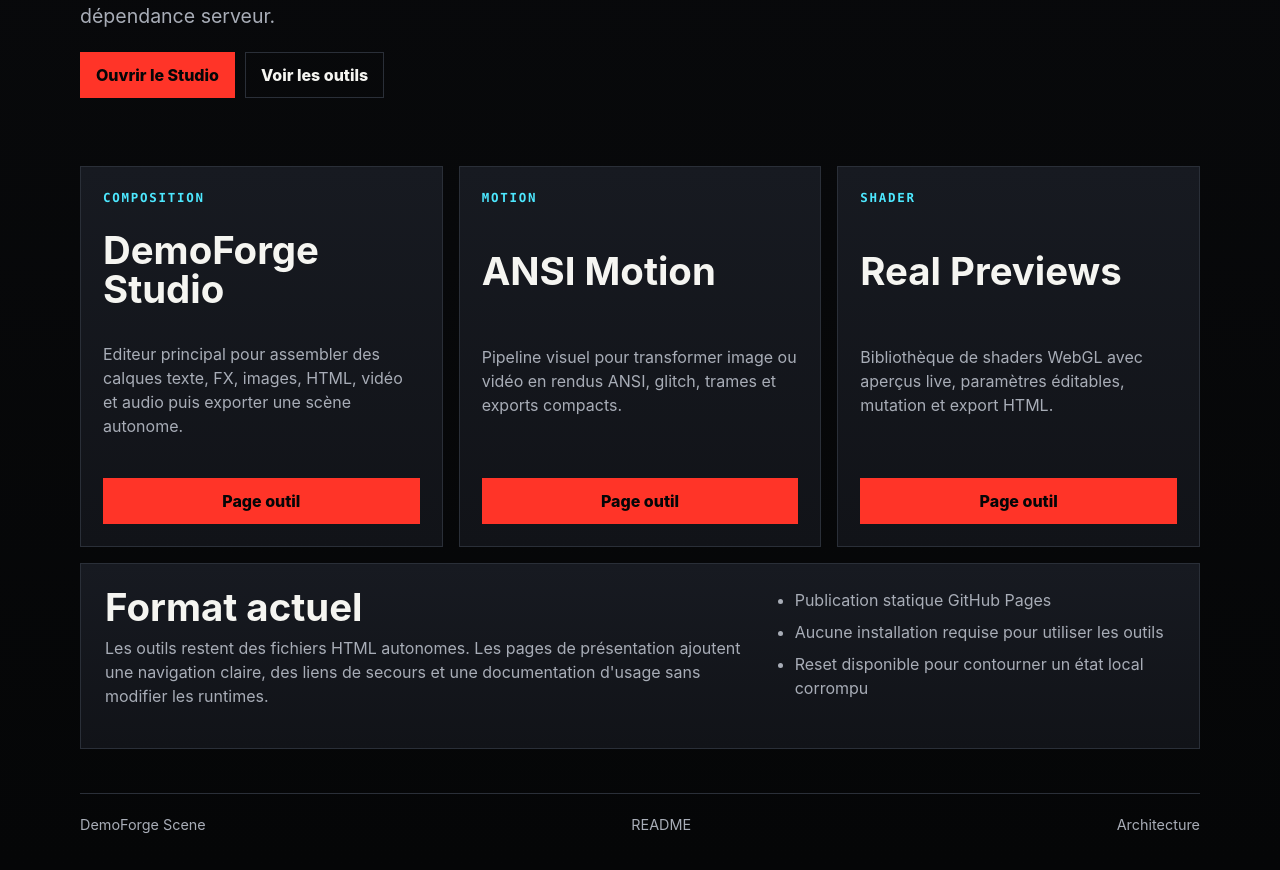
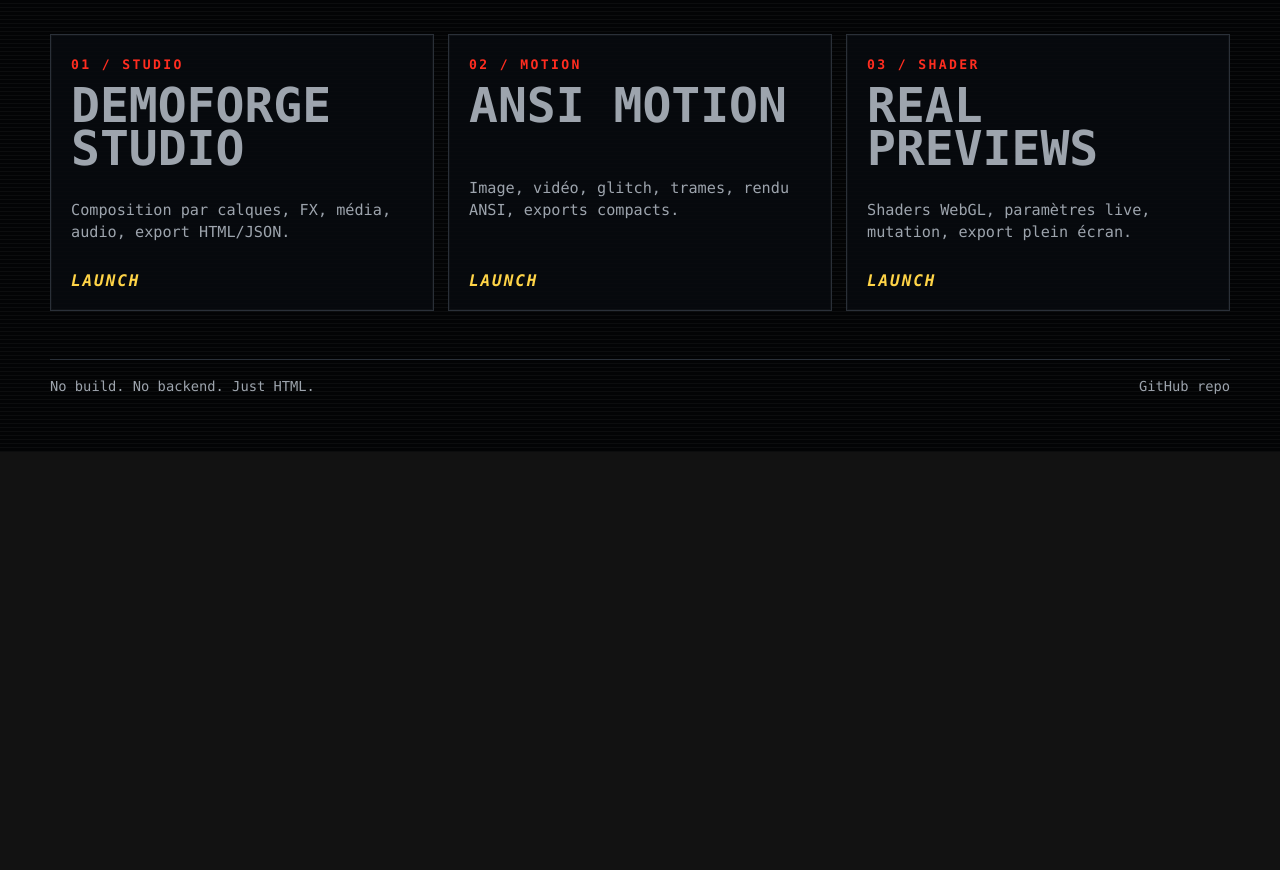
Before and after one commit to bizc0m/Demoforge-Scene, a website: page index.html in a window 1280 px wide. Shown: the part 838-1708 px from the top of the page. After the commit the page ends 1290 px from the top, so only its background shows below. Drawn offline with Linux system fonts and the light colour scheme.

Commit message:
Simplify Pages hub

```diff
--- a/assets/site.css
+++ /dev/null
@@ -1,295 +0,0 @@
-:root {
-  --bg: #08090b;
-  --panel: #111318;
-  --panel-strong: #171a21;
-  --text: #f5f5f1;
-  --muted: #a8adb7;
-  --line: #2a2f38;
-  --red: #ff3428;
-  --cyan: #4de8ff;
-  --yellow: #f0c94a;
-  --green: #52e080;
-  --max: 1120px;
-}
-
-* {
-  box-sizing: border-box;
-}
-
-html {
-  color-scheme: dark;
-}
-
-body {
-  margin: 0;
-  min-height: 100vh;
-  background:
-    linear-gradient(135deg, rgba(255, 52, 40, .17), transparent 28%),
-    radial-gradient(circle at 78% 8%, rgba(77, 232, 255, .13), transparent 30%),
-    linear-gradient(180deg, #0b0c10 0%, var(--bg) 46%, #050607 100%);
-  color: var(--text);
-  font-family: Inter, ui-sans-serif, system-ui, -apple-system, BlinkMacSystemFont, "Segoe UI", sans-serif;
-  line-height: 1.5;
-}
-
-a {
-  color: inherit;
-}
-
-.skip-link {
-  position: absolute;
-  left: 16px;
-  top: -48px;
-  z-index: 10;
-  background: var(--text);
-  color: #000;
-  padding: 10px 12px;
-}
-
-.skip-link:focus {
-  top: 16px;
-}
-
-.site-header,
-.site-footer,
-main {
-  width: min(var(--max), calc(100% - 32px));
-  margin: 0 auto;
-}
-
-.site-header {
-  display: flex;
-  align-items: center;
-  justify-content: space-between;
-  gap: 20px;
-  padding: 22px 0;
-  border-bottom: 1px solid var(--line);
-}
-
-.brand {
-  display: inline-flex;
-  align-items: center;
-  gap: 10px;
-  text-decoration: none;
-  font-weight: 900;
-  letter-spacing: .02em;
-  text-transform: uppercase;
-}
-
-.brand-mark {
-  display: inline-grid;
-  width: 34px;
-  height: 34px;
-  place-items: center;
-  background: var(--red);
-  color: #050607;
-  font-family: ui-monospace, SFMono-Regular, Menlo, Monaco, Consolas, monospace;
-  font-size: .85rem;
-}
-
-.top-nav {
-  display: flex;
-  flex-wrap: wrap;
-  justify-content: flex-end;
-  gap: 14px;
-  color: var(--muted);
-  font-size: .9rem;
-  font-weight: 750;
-}
-
-.top-nav a,
-.site-footer a {
-  text-decoration: none;
-}
-
-.top-nav a:hover,
-.site-footer a:hover {
-  color: var(--cyan);
-}
-
-main {
-  padding: clamp(34px, 7vw, 82px) 0 44px;
-}
-
-.hero {
-  display: grid;
-  gap: 20px;
-  max-width: 900px;
-  padding-bottom: clamp(32px, 6vw, 68px);
-}
-
-.eyebrow,
-.tool-kicker,
-.meta-label {
-  margin: 0;
-  color: var(--cyan);
-  font-family: ui-monospace, SFMono-Regular, Menlo, Monaco, Consolas, monospace;
-  font-size: .78rem;
-  font-weight: 900;
-  letter-spacing: .14em;
-  text-transform: uppercase;
-}
-
-h1,
-h2,
-p {
-  margin-top: 0;
-}
-
-h1 {
-  margin-bottom: 0;
-  max-width: 860px;
-  font-size: clamp(2.9rem, 9vw, 7rem);
-  line-height: .88;
-  text-transform: uppercase;
-}
-
-h2 {
-  margin-bottom: 10px;
-  font-size: clamp(1.5rem, 3vw, 2.4rem);
-  line-height: 1;
-}
-
-.hero-copy {
-  max-width: 680px;
-  margin-bottom: 0;
-  color: var(--muted);
-  font-size: clamp(1rem, 2vw, 1.22rem);
-}
-
-.hero-actions,
-.tool-actions {
-  display: flex;
-  flex-wrap: wrap;
-  gap: 10px;
-}
-
-.button,
-.card-link {
-  display: inline-flex;
-  min-height: 44px;
-  align-items: center;
-  justify-content: center;
-  border: 1px solid var(--line);
-  padding: 10px 15px;
-  color: var(--text);
-  text-decoration: none;
-  font-weight: 850;
-}
-
-.button.primary,
-.card-link {
-  border-color: var(--red);
-  background: var(--red);
-  color: #050607;
-}
-
-.button:hover,
-.card-link:hover {
-  border-color: var(--cyan);
-}
-
-.tool-grid {
-  display: grid;
-  grid-template-columns: repeat(3, minmax(0, 1fr));
-  gap: 16px;
-}
-
-.tool-card,
-.status-panel,
-.tool-detail {
-  border: 1px solid var(--line);
-  background: linear-gradient(180deg, var(--panel-strong), var(--panel));
-}
-
-.tool-card {
-  display: flex;
-  min-height: 292px;
-  flex-direction: column;
-  justify-content: space-between;
-  gap: 24px;
-  padding: 22px;
-}
-
-.tool-card p:not(.tool-kicker),
-.tool-detail p,
-.status-panel p,
-.check-list {
-  color: var(--muted);
-}
-
-.status-panel {
-  display: grid;
-  grid-template-columns: minmax(0, 1fr) minmax(260px, .62fr);
-  gap: 24px;
-  margin-top: 16px;
-  padding: 24px;
-}
-
-.check-list {
-  margin: 0;
-  padding-left: 20px;
-}
-
-.check-list li + li {
-  margin-top: 8px;
-}
-
-.tool-detail {
-  display: grid;
-  grid-template-columns: minmax(0, 1fr) 320px;
-  gap: 24px;
-  padding: clamp(22px, 4vw, 34px);
-}
-
-.tool-meta {
-  display: grid;
-  gap: 14px;
-  align-content: start;
-}
-
-.meta-box {
-  border: 1px solid var(--line);
-  background: rgba(0, 0, 0, .18);
-  padding: 14px;
-}
-
-.meta-box p {
-  margin-bottom: 0;
-}
-
-.site-footer {
-  display: flex;
-  flex-wrap: wrap;
-  gap: 14px;
-  justify-content: space-between;
-  border-top: 1px solid var(--line);
-  padding: 20px 0 34px;
-  color: var(--muted);
-  font-size: .9rem;
-}
-
-@media (max-width: 860px) {
-  .site-header,
-  .status-panel,
-  .tool-detail {
-    grid-template-columns: 1fr;
-  }
-
-  .site-header {
-    align-items: flex-start;
-    flex-direction: column;
-  }
-
-  .top-nav {
-    justify-content: flex-start;
-  }
-
-  .tool-grid {
-    grid-template-columns: 1fr;
-  }
-
-  .tool-card {
-    min-height: 220px;
-  }
-}
--- a/index.html
+++ b/index.html
@@ -4,76 +4,216 @@
   <meta charset="utf-8">
   <meta name="viewport" content="width=device-width, initial-scale=1">
   <title>DemoForge Scene</title>
-  <meta name="description" content="DemoForge Scene regroupe trois outils web pour créer, animer et exporter des scènes demoscene directement dans le navigateur.">
-  <link rel="stylesheet" href="assets/site.css">
+  <meta name="description" content="DemoForge Scene : hub demoscene simple vers Studio, ANSI Motion et Shader Real Previews.">
+  <style>
+    :root {
+      --bg: #030405;
+      --text: #f7f2e8;
+      --muted: #9da4ad;
+      --red: #ff2d20;
+      --cyan: #44efff;
+      --yellow: #ffd447;
+      --line: #2a3038;
+    }
+
+    * {
+      box-sizing: border-box;
+    }
+
+    html {
+      color-scheme: dark;
+    }
+
+    body {
+      margin: 0;
+      min-height: 100vh;
+      overflow-x: hidden;
+      background:
+        repeating-linear-gradient(0deg, rgba(255,255,255,.035) 0 1px, transparent 1px 4px),
+        radial-gradient(circle at 20% 16%, rgba(255,45,32,.26), transparent 28%),
+        radial-gradient(circle at 84% 20%, rgba(68,239,255,.2), transparent 30%),
+        linear-gradient(180deg, #111217 0%, var(--bg) 58%);
+      color: var(--text);
+      font-family: ui-monospace, SFMono-Regular, Menlo, Monaco, Consolas, "Liberation Mono", monospace;
+    }
+
+    main {
+      display: grid;
+      width: min(1180px, calc(100% - 28px));
+      min-height: 100vh;
+      margin: 0 auto;
+      padding: clamp(24px, 5vw, 58px) 0;
+      align-content: center;
+      gap: clamp(26px, 5vw, 48px);
+    }
+
+    header {
+      display: grid;
+      gap: 14px;
+    }
+
+    .kicker {
+      color: var(--cyan);
+      font-size: clamp(.78rem, 2vw, 1rem);
+      font-weight: 900;
+      letter-spacing: .22em;
+      text-transform: uppercase;
+    }
+
+    h1 {
+      max-width: 1000px;
+      margin: 0;
+      font-size: clamp(4.2rem, 17vw, 13.5rem);
+      line-height: .76;
+      letter-spacing: 0;
+      text-transform: uppercase;
+      text-shadow:
+        4px 0 0 rgba(255,45,32,.65),
+        -4px 0 0 rgba(68,239,255,.45);
+    }
+
+    .lead {
+      max-width: 760px;
+      margin: 0;
+      color: var(--muted);
+      font-size: clamp(1rem, 2.5vw, 1.35rem);
+      line-height: 1.45;
+    }
+
+    .tools {
+      display: grid;
+      grid-template-columns: repeat(3, minmax(0, 1fr));
+      gap: 14px;
+    }
+
+    .tool {
+      display: grid;
+      min-height: 220px;
+      align-content: space-between;
+      gap: 28px;
+      border: 1px solid var(--line);
+      background: rgba(8, 10, 14, .86);
+      padding: 20px;
+      color: inherit;
+      text-decoration: none;
+      box-shadow: inset 0 0 0 1px rgba(255,255,255,.03);
+    }
+
+    .tool:hover {
+      border-color: var(--cyan);
+      background: rgba(18, 22, 28, .94);
+      transform: translateY(-2px);
+    }
+
+    .tool b {
+      display: block;
+      color: var(--red);
+      font-size: .82rem;
+      letter-spacing: .18em;
+      text-transform: uppercase;
+    }
+
+    .tool strong {
+      display: block;
+      margin-top: 10px;
+      font-size: clamp(1.6rem, 4vw, 3rem);
+      line-height: .9;
+      text-transform: uppercase;
+    }
+
+    .tool span {
+      color: var(--muted);
+      font-size: .95rem;
+      line-height: 1.45;
+    }
+
+    .open {
+      color: var(--yellow);
+      font-weight: 900;
+      letter-spacing: .12em;
+      text-transform: uppercase;
+    }
+
+    footer {
+      display: flex;
+      flex-wrap: wrap;
+      gap: 14px;
+      justify-content: space-between;
+      border-top: 1px solid var(--line);
+      padding-top: 18px;
+      color: var(--muted);
+      font-size: .86rem;
+    }
+
+    footer a {
+      color: var(--muted);
+      text-decoration: none;
+    }
+
+    footer a:hover {
+      color: var(--cyan);
+    }
+
+    @media (max-width: 820px) {
+      main {
+        align-content: start;
+      }
+
+      h1 {
+        font-size: clamp(3.3rem, 19vw, 6rem);
+      }
+
+      .tools {
+        grid-template-columns: 1fr;
+      }
+
+      .tool {
+        min-height: 170px;
+      }
+    }
+  </style>
 </head>
 <body>
-  <a class="skip-link" href="#main">Aller au contenu</a>
+  <main>
+    <header>
+      <div class="kicker">DemoForge Scene / GitHub Pages</div>
+      <h1>Choose your demo weapon</h1>
+      <p class="lead">Une seule page. Trois outils. Tout tourne dans le navigateur.</p>
+    </header>
 
-  <header class="site-header">
-    <a class="brand" href="index.html" aria-label="DemoForge Scene">
-      <span class="brand-mark">DF</span>
-      <span>DemoForge Scene</span>
-    </a>
-    <nav class="top-nav" aria-label="Navigation principale">
-      <a href="tools/studio.html">Studio</a>
-      <a href="tools/ansi-motion.html">ANSI Motion</a>
-      <a href="tools/shader-previews.html">Shader</a>
-      <a href="https://github.com/bizc0m/Demoforge-Scene">GitHub</a>
-    </nav>
-  </header>
+    <section class="tools" aria-label="Outils DemoForge">
+      <a class="tool" href="DemoForge_Studio.html?reset=1">
+        <span>
+          <b>01 / Studio</b>
+          <strong>DemoForge Studio</strong>
+        </span>
+        <span>Composition par calques, FX, média, audio, export HTML/JSON.</span>
+        <i class="open">Launch</i>
+      </a>
 
-  <main id="main">
-    <section class="hero">
-      <p class="eyebrow">Browser demoscene toolkit</p>
-      <h1>Créer des scènes, tester des effets, exporter des démos.</h1>
-      <p class="hero-copy">Un hub GitHub Pages stable pour ouvrir chaque outil DemoForge sans dépendance serveur.</p>
-      <div class="hero-actions">
-        <a class="button primary" href="tools/studio.html">Ouvrir le Studio</a>
-        <a class="button" href="tools/ansi-motion.html">Voir les outils</a>
-      </div>
+      <a class="tool" href="DemoForge_ANSI_Motion.html">
+        <span>
+          <b>02 / Motion</b>
+          <strong>ANSI Motion</strong>
+        </span>
+        <span>Image, vidéo, glitch, trames, rendu ANSI, exports compacts.</span>
+        <i class="open">Launch</i>
+      </a>
+
+      <a class="tool" href="demoforge_shader_v0_6_1_real_previews.html">
+        <span>
+          <b>03 / Shader</b>
+          <strong>Real Previews</strong>
+        </span>
+        <span>Shaders WebGL, paramètres live, mutation, export plein écran.</span>
+        <i class="open">Launch</i>
+      </a>
     </section>
 
-    <section class="tool-grid" aria-label="Outils DemoForge">
-      <article class="tool-card">
-        <p class="tool-kicker">Composition</p>
-        <h2>DemoForge Studio</h2>
-        <p>Editeur principal pour assembler des calques texte, FX, images, HTML, vidéo et audio puis exporter une scène autonome.</p>
-        <a class="card-link" href="tools/studio.html">Page outil</a>
-      </article>
-
-      <article class="tool-card">
-        <p class="tool-kicker">Motion</p>
-        <h2>ANSI Motion</h2>
-        <p>Pipeline visuel pour transformer image ou vidéo en rendus ANSI, glitch, trames et exports compacts.</p>
-        <a class="card-link" href="tools/ansi-motion.html">Page outil</a>
-      </article>
-
-      <article class="tool-card">
-        <p class="tool-kicker">Shader</p>
-        <h2>Real Previews</h2>
-        <p>Bibliothèque de shaders WebGL avec aperçus live, paramètres éditables, mutation et export HTML.</p>
-        <a class="card-link" href="tools/shader-previews.html">Page outil</a>
-      </article>
-    </section>
-
-    <section class="status-panel" aria-label="Etat du projet">
-      <div>
-        <h2>Format actuel</h2>
-        <p>Les outils restent des fichiers HTML autonomes. Les pages de présentation ajoutent une navigation claire, des liens de secours et une documentation d'usage sans modifier les runtimes.</p>
-      </div>
-      <ul class="check-list">
-        <li>Publication statique GitHub Pages</li>
-        <li>Aucune installation requise pour utiliser les outils</li>
-        <li>Reset disponible pour contourner un état local corrompu</li>
-      </ul>
-    </section>
+    <footer>
+      <span>No build. No backend. Just HTML.</span>
+      <a href="https://github.com/bizc0m/Demoforge-Scene">GitHub repo</a>
+    </footer>
   </main>
-
-  <footer class="site-footer">
-    <span>DemoForge Scene</span>
-    <a href="README.md">README</a>
-    <a href="docs/architecture.md">Architecture</a>
-  </footer>
 </body>
 </html>
```
Also changed, not shown: docs/architecture.md (+4 -6 lines), docs/release-checklist.md (+0 -1 lines), tests/smoke.mjs (+0 -3 lines), tools/ansi-motion.html (deleted, +0 -56 lines), tools/shader-previews.html (deleted, +0 -56 lines), tools/studio.html (deleted, +0 -57 lines), README.md.
